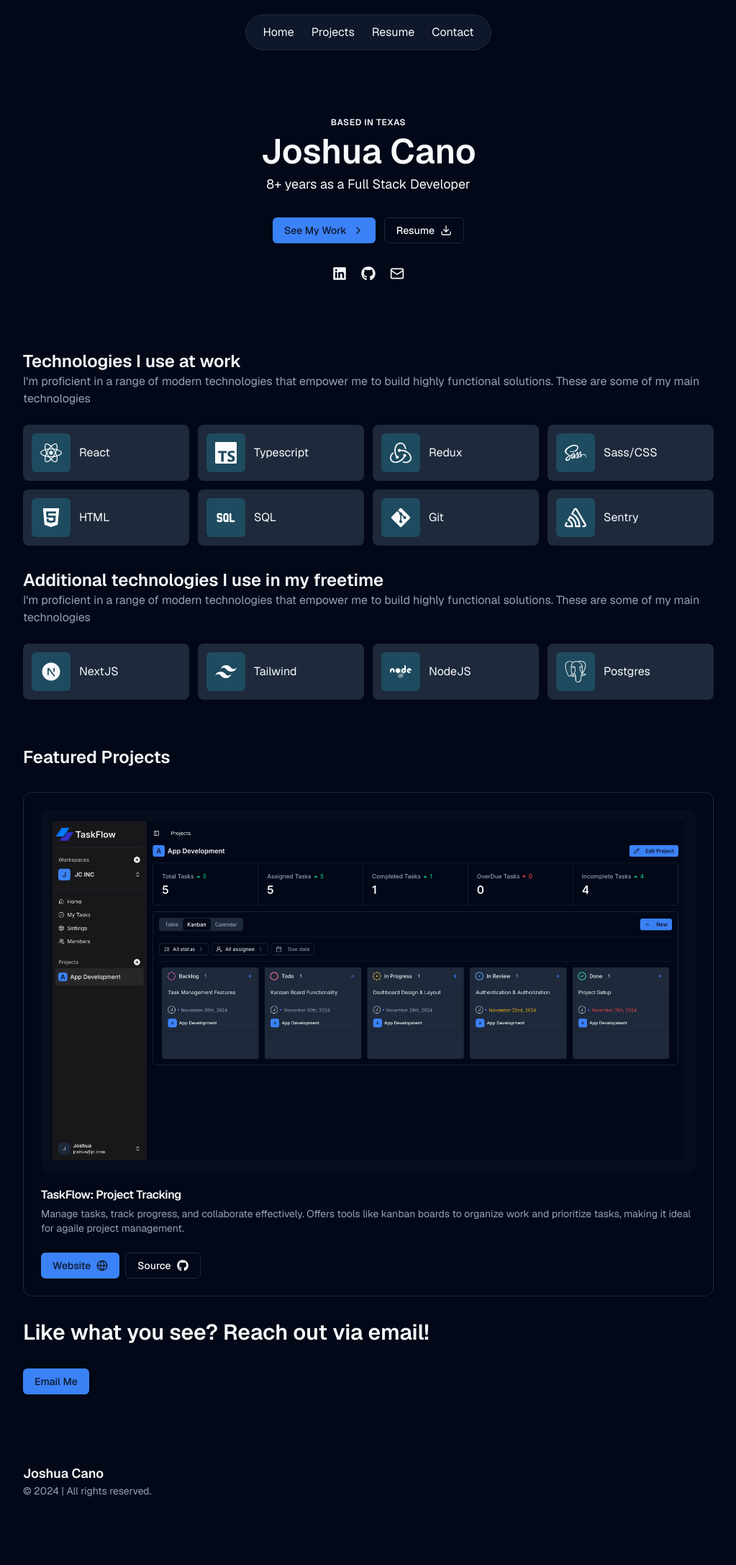
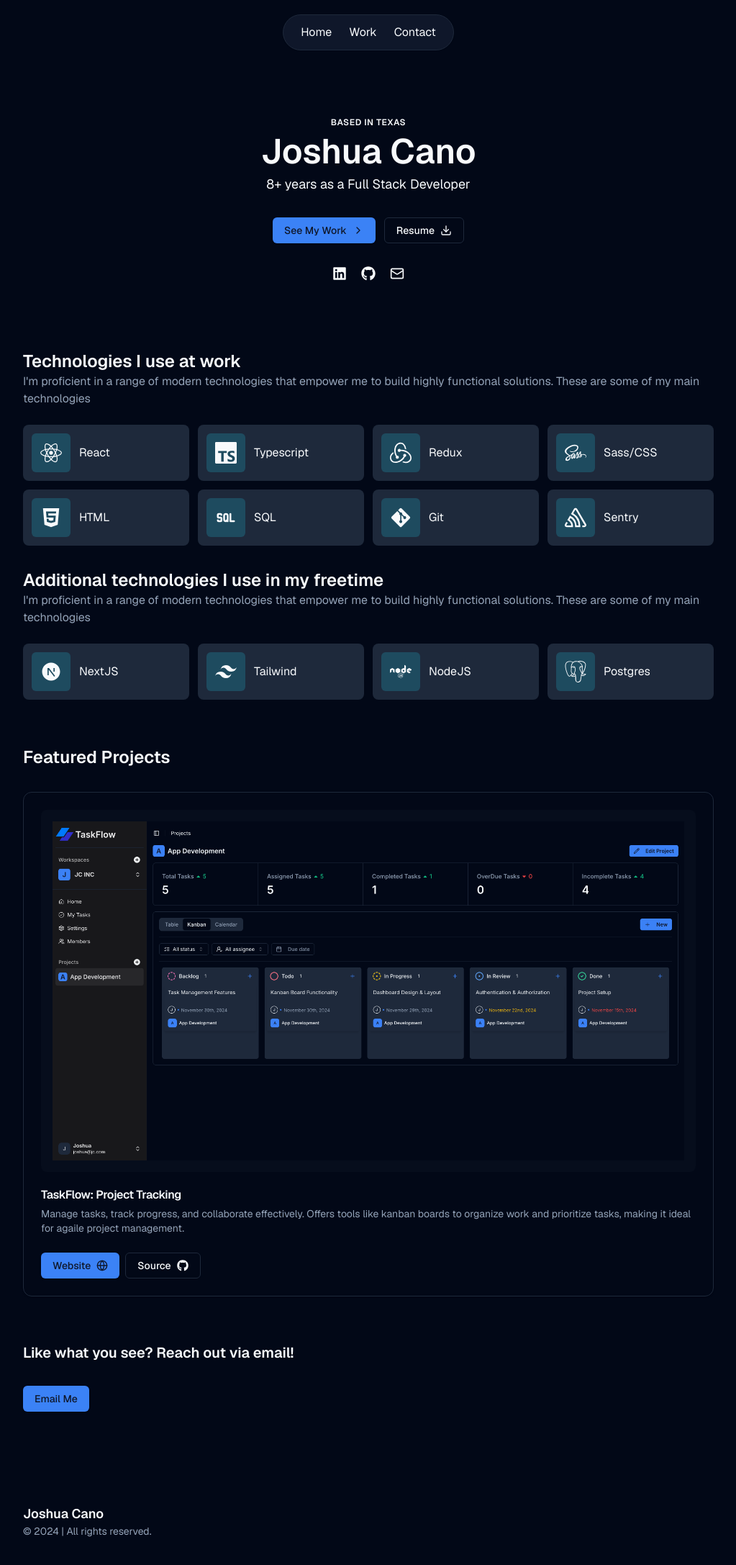
Before and after one commit to joshua-cano/joshuacano, a Next.js app: page / in a window 1280 px wide. Shown: the top 2174 px of the page at 72% size, without its empty margins (128-1151 px from the left). Before the commit the page ends 2145 px from the top, so only its background shows below. Built offline with nearby package versions, Linux system fonts and the light colour scheme.

Commit message:
Fix page

```diff
--- a/src/app/page.tsx
+++ b/src/app/page.tsx
@@ -1,5 +1,6 @@
+"use client";
+
 import { Footer } from "@/components/footer";
-import { Header } from "@/components/header";
 import { Button } from "@/components/ui/button";
 import {
   Card,
@@ -31,13 +32,46 @@ import {
 } from "react-icons/si";
 import { RiNextjsFill } from "react-icons/ri";
 import { TbSql } from "react-icons/tb";
-import { Contact } from "@/components/contact";
+import { useRef } from "react";
+import Link from "next/link";
 
 export default function Home() {
+  const myRef = useRef<HTMLElement | null>(null);
+  const contactRef = useRef<HTMLElement | null>(null);
+
   return (
     <div>
-      <Header />
-      <div className="mx-auto flex max-w-screen-lg flex-col items-center justify-center space-y-8 pb-16 pt-28">
+      <header className="sticky top-5 mx-auto flex max-w-fit items-center justify-center gap-4 rounded-full border bg-primary-foreground px-6 text-sm shadow-sm sm:gap-6 sm:text-base">
+        <Link className="py-3" href="/">
+          Home
+        </Link>
+        <Link
+          className="py-3"
+          href="/"
+          onClick={(e) => {
+            e.preventDefault();
+            myRef.current?.scrollIntoView({
+              behavior: "smooth",
+            });
+          }}
+        >
+          Work
+        </Link>
+        <Link
+          className="py-3"
+          href="/"
+          onClick={(e) => {
+            e.preventDefault();
+            contactRef.current?.scrollIntoView({
+              behavior: "smooth",
+            });
+          }}
+        >
+          Contact
+        </Link>
+      </header>
+
+      <section className="mx-auto flex max-w-screen-lg flex-col items-center justify-center space-y-8 pb-16 pt-28">
         <header className="space-y-2 text-center">
           <p className="text-xs font-semibold uppercase tracking-wider">
             Based in Texas
@@ -46,21 +80,38 @@ export default function Home() {
           <p className="text-lg">8+ years as a Full Stack Developer</p>
         </header>
         <div className="flex gap-3">
-          <Button>
+          <Button
+            onClick={() =>
+              myRef.current?.scrollIntoView({
+                behavior: "smooth",
+              })
+            }
+          >
             <span>See My Work </span>
             <ChevronRight />
           </Button>
-          <Button variant="outline">
-            Resume <Download />
+          <Button variant="outline" asChild>
+            <a href="/resume.pdf" target="_blank">
+              Resume <Download />
+            </a>
           </Button>
         </div>
         <div className="flex gap-5">
-          <FaLinkedin size={20} />
-          <FaGithub size={20} />
-          <Mail size={20} />
+          <a
+            href="https://www.linkedin.com/in/joshua-cano-dev/"
+            target="_blank"
+          >
+            <FaLinkedin size={20} />
+          </a>
+          <a href="https://github.com/joshua-cano" target="_blank">
+            <FaGithub size={20} />
+          </a>
+          <a href="mailto:joshua@joshuacano.com">
+            <Mail size={20} />
+          </a>
         </div>
-      </div>
-      <div className="mx-auto max-w-screen-lg px-8 py-8">
+      </section>
+      <section className="mx-auto max-w-screen-lg px-8 py-8">
         <h2 className="text-2xl font-semibold">Technologies I use at work</h2>
         <p className="text-muted-foreground">
           I&apos;m proficient in a range of modern technologies that empower me
@@ -86,9 +137,8 @@ export default function Home() {
             <TechCard key={index} icon={tech.icon} title={tech.title} />
           ))}
         </div>
-      </div>
-
-      <div className="mx-auto mt-8 max-w-screen-lg px-8">
+      </section>
+      <section className="mx-auto mt-8 max-w-screen-lg px-8" ref={myRef}>
         <h2 className="text-2xl font-semibold">Featured Projects</h2>
         <Card className="mt-8">
           <CardHeader>
@@ -129,8 +179,18 @@ export default function Home() {
             </Button>
           </CardFooter>
         </Card>
-      </div>
-      <Contact />
+      </section>
+      <section
+        className="mx-auto max-w-screen-lg space-y-8 px-8 py-16"
+        ref={contactRef}
+      >
+        <h2 className="max-w-2xl text-xl font-semibold">
+          Like what you see? Reach out via email!
+        </h2>
+        <Button asChild>
+          <a href="mailto:joshua@joshuacano.com">Email Me</a>
+        </Button>
+      </section>
       <Footer />
     </div>
   );
--- a/src/components/contact.tsx
+++ /dev/null
@@ -1,14 +0,0 @@
-import { Button } from "./ui/button";
-
-export const Contact = () => {
-  return (
-    <div className="mx-auto max-w-screen-lg space-y-8 px-8 py-8">
-      <h2 className="max-w-2xl text-3xl font-semibold">
-        Like what you see? Reach out via email!
-      </h2>
-      <Button asChild>
-        <a href="mailto:joshua@joshuacano.com">Email Me</a>
-      </Button>
-    </div>
-  );
-};
--- a/src/components/header.tsx
+++ /dev/null
@@ -1,20 +0,0 @@
-import Link from "next/link";
-
-export const Header = () => {
-  return (
-    <header className="sticky top-5 mx-auto flex max-w-fit items-center justify-center gap-4 rounded-full border bg-primary-foreground px-6 text-sm shadow-sm sm:gap-6 sm:text-base">
-      <Link className="py-3" href="/">
-        Home
-      </Link>
-      <Link className="py-3" href="/">
-        Projects
-      </Link>
-      <Link className="py-3" href="/">
-        Resume
-      </Link>
-      <Link className="py-3" href="/">
-        Contact
-      </Link>
-    </header>
-  );
-};
```
Also changed, not shown: 1 other file (tests, documents, lock files or other folders).
